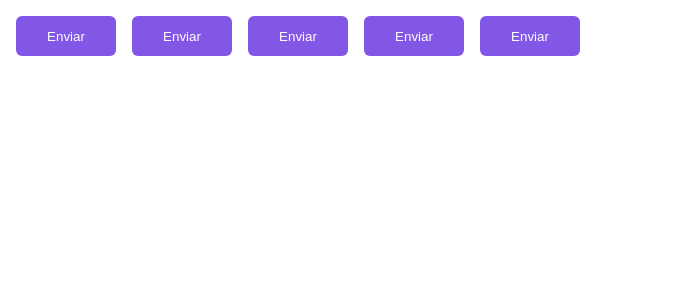
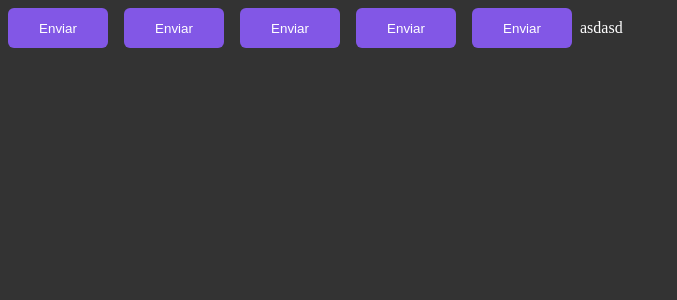
Before and after one commit to vitorbelluzzo/pomodoro-timer, a React (Vite) app: page / in a window 1280 px wide. Shown: the top 300 px of the page, without its empty margins (0-677 px from the left). Built offline with nearby package versions, Linux system fonts and the light colour scheme.

Commit message:
Estrutura da aplicação - Estilos globais

```diff
--- a/src/App.tsx
+++ b/src/App.tsx
@@ -1,6 +1,8 @@
 import { ThemeProvider } from "styled-components";
 import { Button } from "./components/button";
+
 import { defaultTheme } from "./styles/themes/default";
+import { GlobalStyle } from "./styles/global";
 
 export function App() {
   return (
@@ -10,6 +12,11 @@
       <Button variant="danger" />
       <Button variant="success" />
       <Button />
+
+      asdasd
+
+
+      <GlobalStyle />
     </ThemeProvider>
   )
 
--- a/src/components/button.styles.ts
+++ b/src/components/button.styles.ts
@@ -1,5 +1,4 @@
-import styled, { css } from 'styled-components';
-
+import { styled } from "styled-components";
 export type ButtonVariant = 'primary' | 'secondary' | 'danger' | 'success';
 
 interface ButtonContainerProps {
--- /dev/null
+++ b/src/styles/global.ts
@@ -0,0 +1,14 @@
+import { createGlobalStyle } from "styled-components";
+
+export const GlobalStyle = createGlobalStyle`
+* {
+  margin: 0;
+  padding: 0;
+  box-sizing: border-box;
+}
+
+body {
+  background: #333;
+  color: #fff;
+}
+`
```
